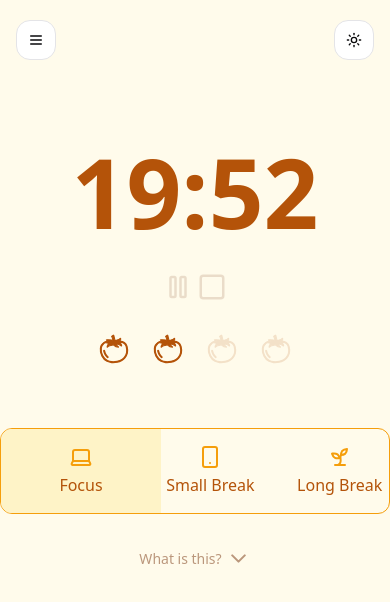
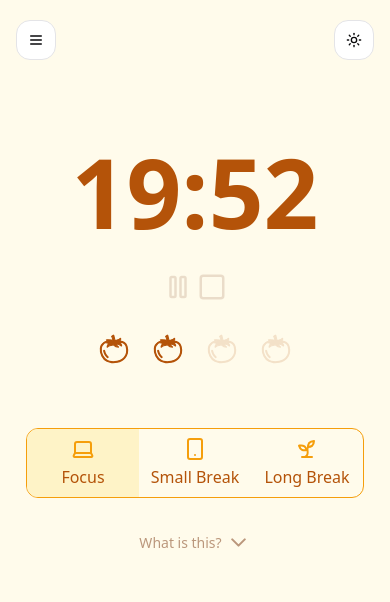
Before and after one commit to kozopas228/pause-loop, a React (Vite) app in the folder frontend/: page /pomodoro in a window 390 px wide. Shown: the top 602 px of the page. Built offline with nearby package versions, Linux system fonts and the light colour scheme.

Commit message:
fix mobile layout at pomodoro page

```diff
--- a/frontend/src/pages/pomodoro/pomodoro-timer/PomodoroTimer.tsx
+++ b/frontend/src/pages/pomodoro/pomodoro-timer/PomodoroTimer.tsx
@@ -37,14 +37,17 @@ const PomodoroTimer = () => {
                 <PomodoroTomato isFilled={false} />
             </div>
             <div className='mt-16 grid w-auto grid-cols-3 overflow-hidden rounded-xl border border-amber-500'>
-                <div className='flex w-40 flex-col items-center justify-between bg-amber-100 py-4'>
-                    <Laptop className='stroke-amber-500' /> <span className='text-amber-700 mt-1'>Focus</span>
+                <div className='flex w-28 flex-col items-center justify-between bg-amber-100 py-2 md:w-40 md:py-4'>
+                    <Laptop className='stroke-amber-500' />{' '}
+                    <span className='mt-1 text-amber-700'>Focus</span>
                 </div>
-                <div className='flex w-40 flex-col items-center justify-between py-4'>
-                    <Smartphone className='stroke-amber-500' /> <span className='text-amber-700 mt-1'>Small Break</span>
+                <div className='flex w-28 flex-col items-center justify-between py-2 md:w-40 md:py-4'>
+                    <Smartphone className='stroke-amber-500' />{' '}
+                    <span className='mt-1 text-amber-700'>Small Break</span>
                 </div>
-                <div className='flex w-40 flex-col items-center justify-between py-4'>
-                    <Sprout className='stroke-amber-500' /> <span className='text-amber-700 mt-1'>Long Break</span>
+                <div className='flex w-28 flex-col items-center justify-between py-2 md:w-40 md:py-4'>
+                    <Sprout className='stroke-amber-500' />{' '}
+                    <span className='mt-1 text-amber-700'>Long Break</span>
                 </div>
             </div>
         </div>
```
